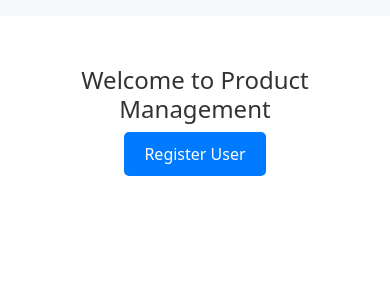
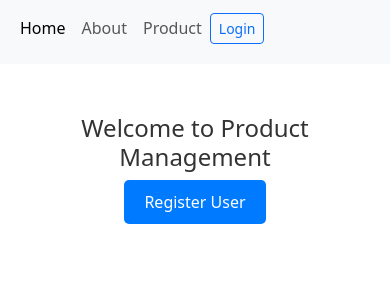
Before and after one commit to surajpatel45/CRUD, an Angular app: page /home in a window 390 px wide. Shown: the top 300 px of the page. Built offline with nearby package versions, Linux system fonts and the light colour scheme.

Commit message:
modified nav bar responsiveness

```diff
--- a/src/app/app.component.html
+++ b/src/app/app.component.html
@@ -1,4 +1,4 @@
-<nav class="navbar navbar-expand-lg bg-body-tertiary">
+<nav class="navbar navbar-expand bg-body-tertiary">
   <div class="container-fluid">
     <div class="collapse navbar-collapse" id="navbarSupportedContent">
       <ul class="navbar-nav me-auto mb-2 mb-lg-0">
```
